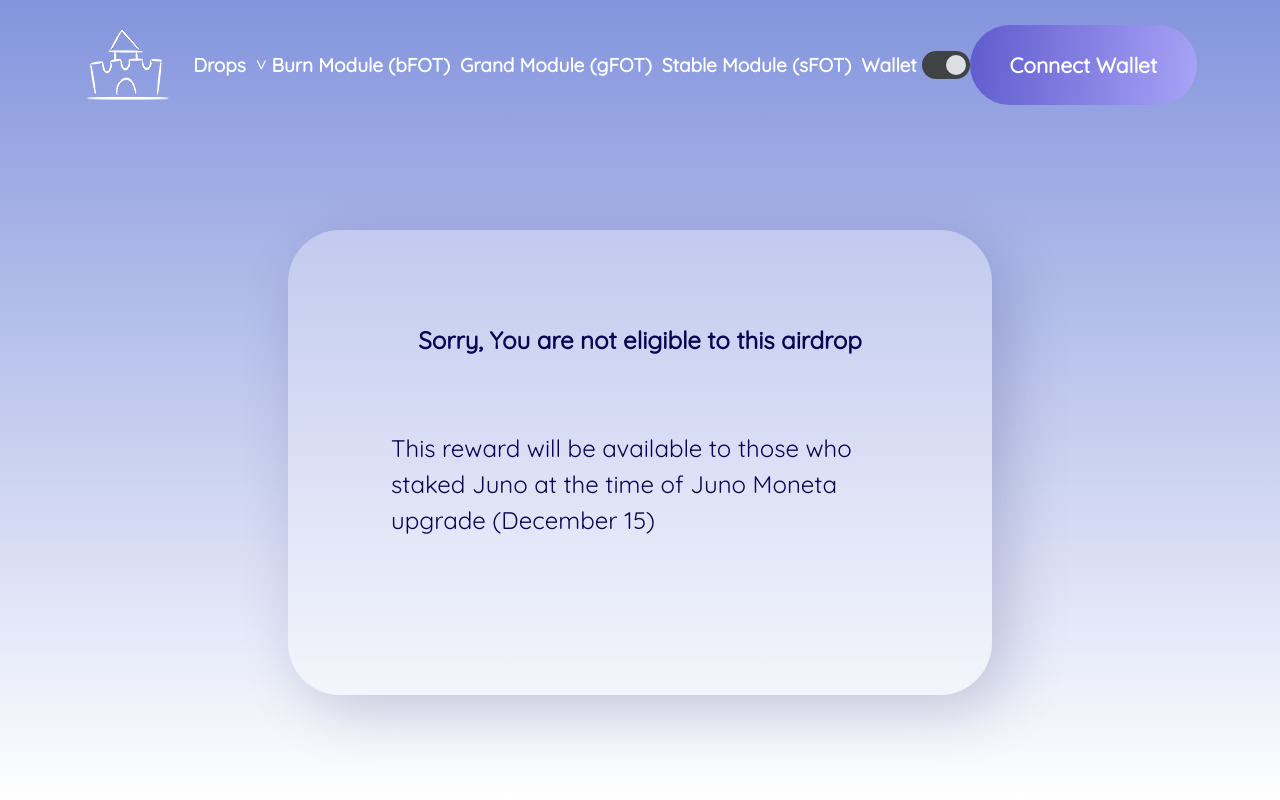
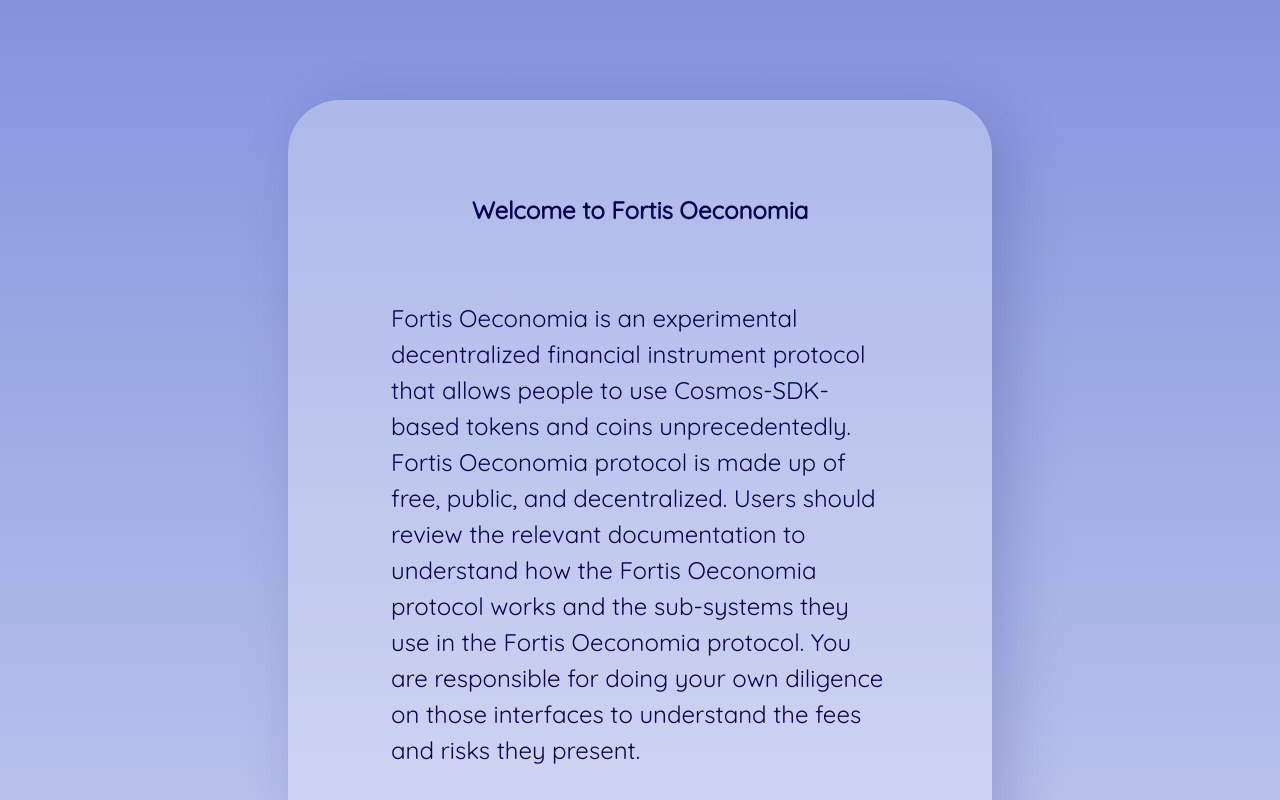
Before and after one commit to cryptooeros/Fortis-Oeconomia, a Next.js app: page /airdrop in a window 1280 px wide. Shown: the top 800 px of the page. Built offline with nearby package versions, Linux system fonts and the light colour scheme.

Commit message:
disable navigation before accept

```diff
--- a/components/Layout/Layout.tsx
+++ b/components/Layout/Layout.tsx
@@ -5,6 +5,7 @@ import { useRouter } from 'next/router'
 import RateShow from '../../components/RateShow'
 import { useSigningClient } from '../../contexts/cosmwasm'
 import ProgressBar from '../../components/ProgressBar'
+import InformativeDialog from '../InformativeDialog'
 
 //navbar
 import Navbar from './Navbar'
@@ -217,6 +218,17 @@ const Layout = ({ children }) => {
     setPage(0)
   }, [pathname])
 
+  const [shouldShowInformativeDialog, setShouldShowInformativeDialog] = useState('false')
+
+  useEffect(() => {
+    setShouldShowInformativeDialog(typeof window !== 'undefined' && localStorage.getItem('shouldShowInformativeDialog'))
+  }, [])
+
+  const handleAcceptInformativeDialog = () => {
+    localStorage.setItem('shouldShowInformativeDialog', 'false')
+    setShouldShowInformativeDialog('false')
+  }
+
   return (
     <ToggleContext.Provider value={{ toggle, asset, setAsset, page, setPage }}>
       {rateShow.length > 0 ? (
@@ -241,18 +253,18 @@ const Layout = ({ children }) => {
             'drop-shadow(16px 16px 20px) invert(90) hue-rotate(170deg) saturate(200%) contrast(100%) brightness(90%)',
         }}
       >
-        {/* {pathname === '/' && <Background slot={`../images/HomePageBackground/${index%4 + 1}.png`}></Background>} */}
         <Head>
           <title>Fortis Oeconomia</title>
           <meta name="viewport" content="width=device-width, initial-scale=1, shrink-to-fit=no" />
           <meta name="description" content="Innovative Financial Toolkit" />
           <meta name="og:title" property="og:title" content="Innovative Financial Toolkit"></meta>
           <meta name="twitter:card" content="Innovative Financial Toolkit"></meta>
-          {/* <link rel='canonical' href='https://novis-react.envytheme.com'></link> */}
         </Head>
-
-        {/* {pathname === '/' ? <TopHeader /> : ''} */}
-        {
+        {!shouldShowInformativeDialog && (
+          <InformativeDialog onAcceptInformativeDialog={handleAcceptInformativeDialog} />
+        )}
+        {shouldShowInformativeDialog == 'false' && (
+          <>
             <Navbar
               toggle={toggle}
               setToggle={toggle => {
@@ -260,14 +272,9 @@ const Layout = ({ children }) => {
                 setToggle(toggle)
               }}
             />
-        }
-
-        {/* <button className={`default-btn wallet-btn ${pathname==='/gFOTmodule'?'secondary-btn':''}`}>
-          <img src="../images/wallet.png" />
-        </button> */}
             {children}
-
-        {/* <Footer /> */}
+          </>
+        )}
       </Wrapper>
     </ToggleContext.Provider>
   )
```
Also changed, not shown: components/Layout/Navbar.tsx (+14 -7 lines), pages/index.tsx (+1 -17 lines). Lines whose indentation alone changed are shown as unchanged.
